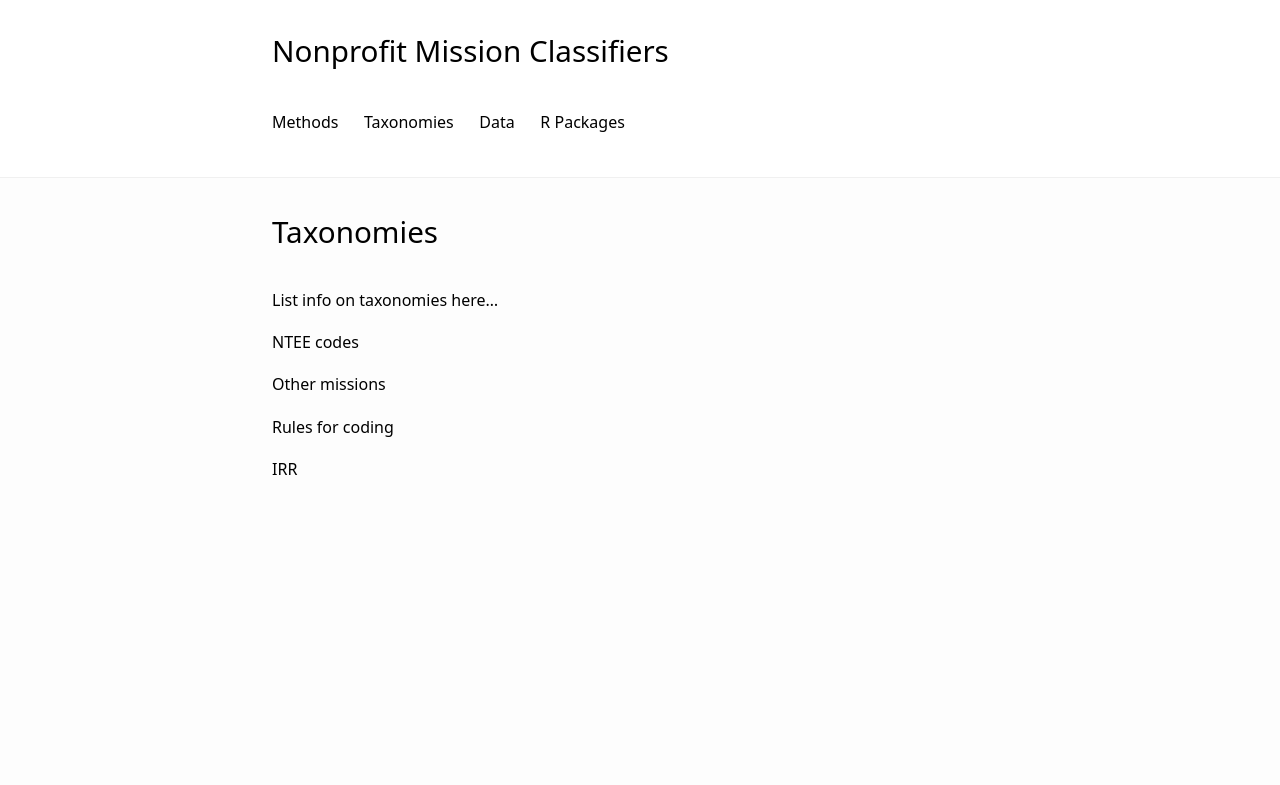
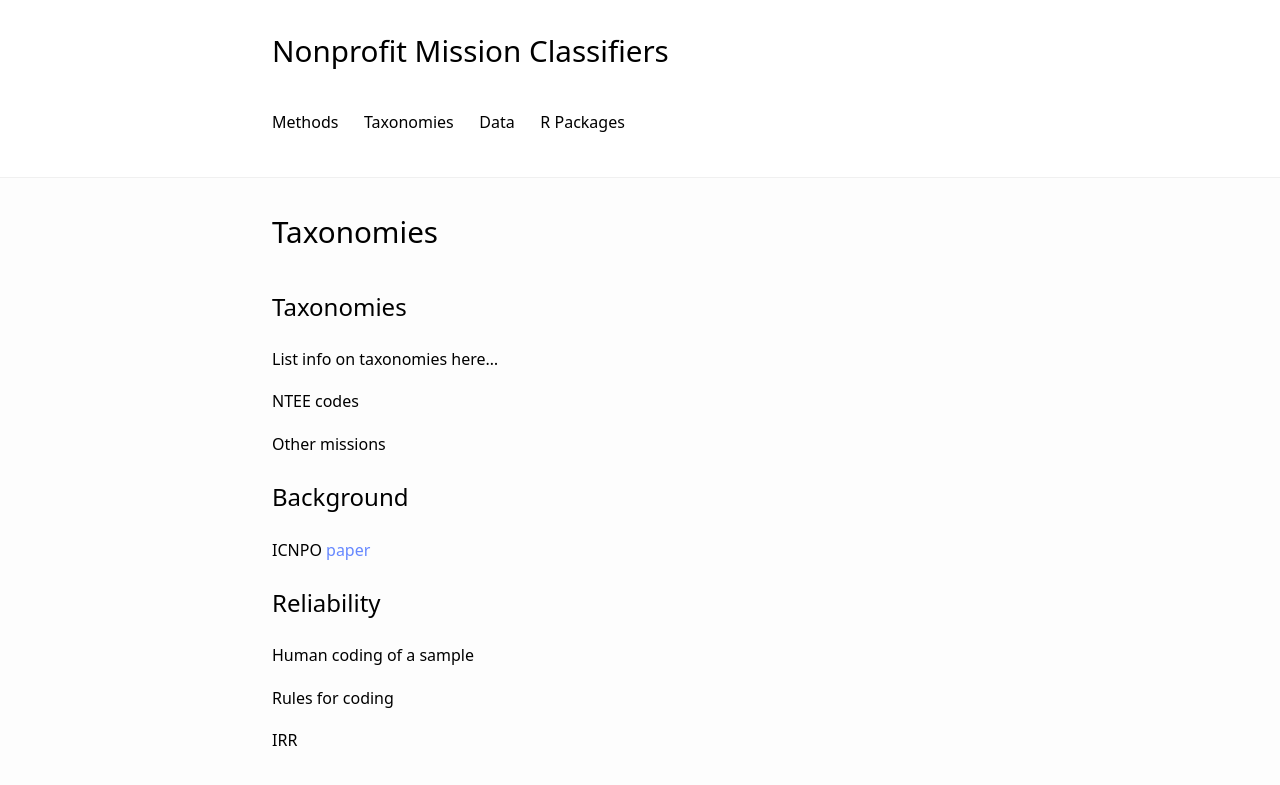
Before and after one commit to Nonprofit-Open-Data-Collective/machine_learning_mission_codes, a Jekyll site: the page built from docs/taxonomies.md, in a window 1280 px wide. Shown: the top 785 px of the page. Built offline with Jekyll 4.4.1, drawn with Linux system fonts in a browser that asks for light colours; our own code applies the rules of GitHub Pages for plain Markdown files.

Commit message:
Update taxonomies.md

```diff
--- a/docs/taxonomies.md
+++ b/docs/taxonomies.md
@@ -1,6 +1,9 @@
 ---
 title: "Taxonomies"
 ---
+
+
+## Taxonomies
 
 List info on taxonomies here...
 
@@ -8,6 +11,15 @@ NTEE codes
 
 Other missions
 
+## Background
+
+ICNPO [paper](http://asauk.org.uk/wp-content/uploads/2018/02/CNP_WP19_1996.pdf)
+
+
+## Reliability
+
+Human coding of a sample
+
 Rules for coding
 
 IRR
```
